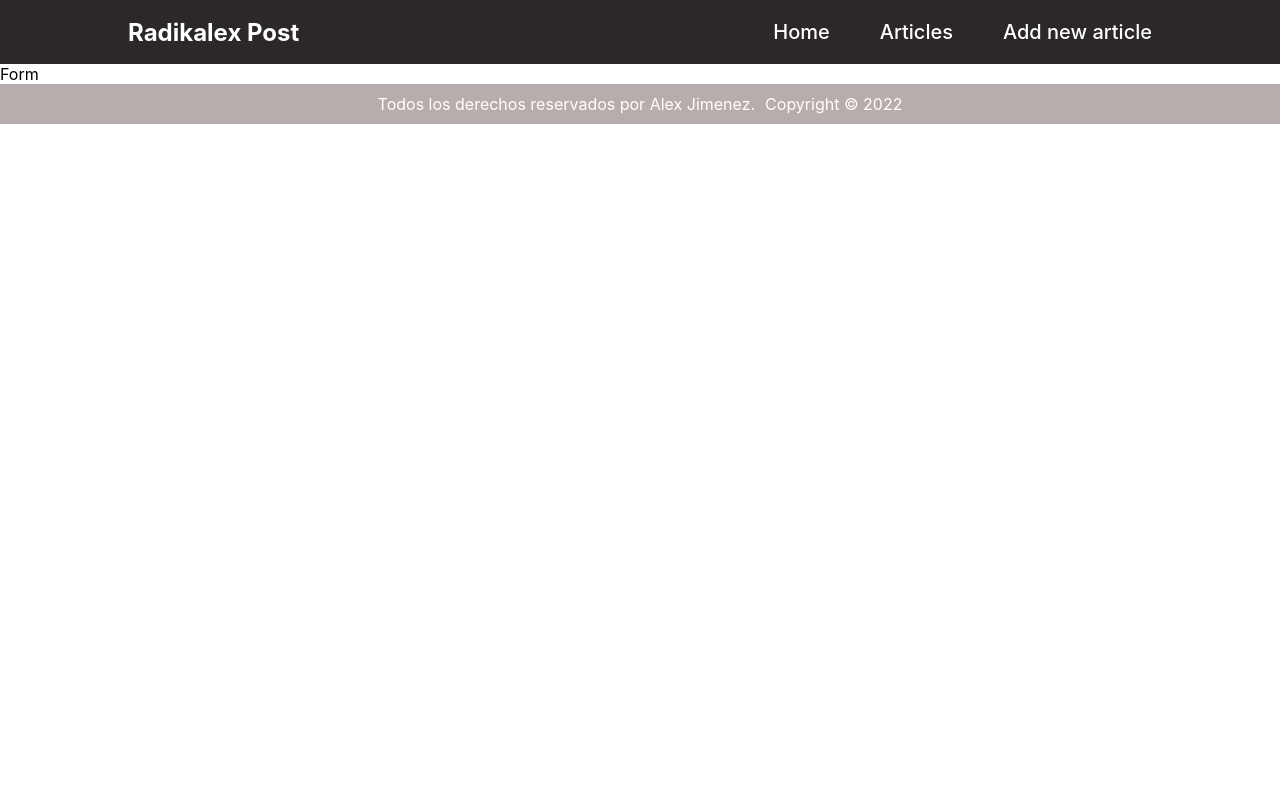
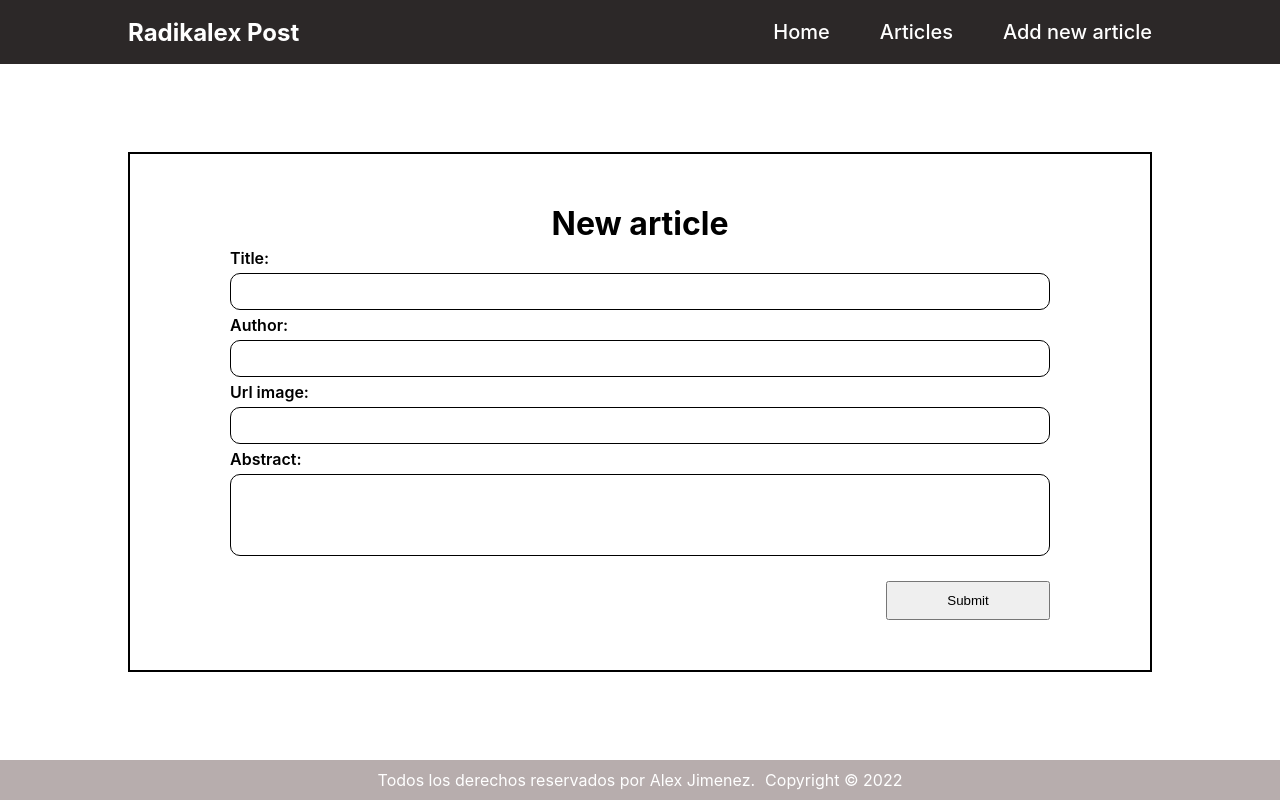
Before and after one commit to radikalex/news-web, a React (Create React App) app: page /form in a window 1280 px wide. Built offline with nearby package versions, Linux system fonts and the light colour scheme; the HTML template or start-up script is replaced by a standard one; a web font is replaced by a local one.

Commit message:
Random font for article title and form add new article

```diff
--- a/src/components/Form/Form.jsx
+++ b/src/components/Form/Form.jsx
@@ -1,8 +1,30 @@
 import React from 'react'
+import './Form.scss'
 
 const Form = () => {
   return (
-    <div>Form</div>
+    <main className='form-view'>
+      <div className='form-container'>
+        <form>
+          <h1>New article</h1>
+
+          <label htmlFor='title'>Title:</label>
+          <input type="text" id='title' name='title' className='title' />
+
+          <label htmlFor='author'>Author:</label>
+          <input type="text" id='author' name='author' className='author' />
+
+          <label htmlFor='image'>Url image:</label>
+          <input type="text" id='image' name='image' className='image' />
+
+          <label htmlFor='abstract'>Abstract:</label>
+          <textarea id='abstract' name='abstract' className='abstract' rows='4'></textarea>
+
+          <button type='submit' className='submit'>Submit</button>
+
+        </form>
+      </div>
+    </main>
   )
 }
 
--- /dev/null
+++ b/src/components/Form/Form.scss
@@ -0,0 +1,46 @@
+.form-view {
+    display: flex;
+    justify-content: center;
+    align-items: center;
+
+    .form-container {
+        border: 2px solid black;
+        width: 80%;
+
+        form {
+            display: flex;
+            flex-direction: column;
+            gap: 5px;
+            padding: 50px 100px;
+
+            input {
+                padding: 10px 10px;
+                border-radius: 10px;
+                border: 1px solid black;
+            }
+
+            textarea {
+                padding: 10px 10px;
+                border: 1px solid black;
+                border-radius: 10px;
+                resize: none;
+            }
+
+            label {
+                text-align: start;
+                font-weight: 600;
+            }
+
+            .submit {
+                margin-top: 20px;
+                width: 20%;
+                align-self: flex-end;
+                padding: 10px 20px;
+            }
+
+            h1 {
+                text-align: center;
+            }
+        }
+    }
+}
--- a/src/components/News/News.jsx
+++ b/src/components/News/News.jsx
@@ -4,11 +4,12 @@ import './News.scss'
 
 const News = () => {
     const { articles } = useContext(GlobalContext);
+    const fonts = ['playfair', 'red']
 
-    const news = articles.filter(article => article.title !== '').map((article) => {
+    const news = articles.filter(article => article.title !== '').map((article, idx) => {
         return (
-          <div className='new-card'>
-            <div className='new-card-title'>{ article.title }</div>
+          <div className='new-card' key={idx}>
+            <div className={`new-card-title ${fonts[Math.floor(Math.random()*fonts.length)]}`}>{ article.title }</div>
             <div className='new-card-byline'>{ article.byline }</div>
             <div className='new-card-body'>
                 { article.multimedia ? <img className='new-card-image' src={article.multimedia[0].url} alt="Article multimedia" /> : null }
--- a/src/components/News/News.scss
+++ b/src/components/News/News.scss
@@ -3,6 +3,8 @@
 .news-container {
     display: flex;
     flex-wrap: wrap;
+    flex-direction: column;
+    height: 7500px;
 }
 
 .new-card {
@@ -13,11 +15,19 @@
     .new-card-title {
         text-align: center;
         line-height: normal;
-        font-family: 'Playfair Display', serif;
-        font-weight: 700;
         font-size: 28px;
         text-transform: uppercase;
         padding: 10px 0 10px 0;
+    }
+
+    .playfair {
+        font-family: 'Playfair Display', serif;
+        font-weight: 700;
+    }
+
+    .blue {
+        font-family: 'Times New Roman', Times, serif;
+        font-weight: 700;
     }
 
     .new-card-byline {
@@ -60,6 +70,15 @@
     }
 }
 
-.new-card:nth-child(5n) {
-    border-right: 0px solid black;
-}
+@media (max-width: 600px) {
+    .news-container {
+      flex-direction: row;
+
+    }
+    .new-card {
+        width: 100%;
+    }
+  }
+// .new-card:nth-child(5n) {
+//     border-right: 0px solid black;
+// }
```
